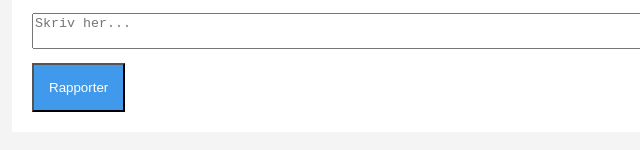
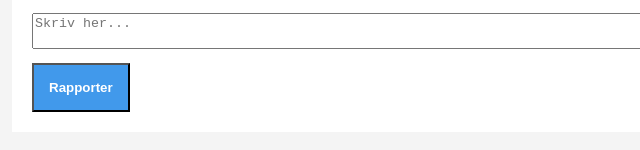
Before and after one commit to GjildePy/Eksamen, a plain HTML site: page index.html in a window 1280 px wide. Shown: the part 1024-1174 px from the top of the page, 228-868 px from the left. Drawn offline with Linux system fonts and the light colour scheme.

Commit message:
Rapporter knapp
finpussing

```diff
--- a/index.html
+++ b/index.html
@@ -54,7 +54,7 @@
             <form onsubmit="sendRapport(event)">
                 <textarea id="tekstRapport" placeholder="Skriv her..."></textarea>
                 <br>
-                <button type="submit">Rapporter</button>
+                <button type="submit"><strong>Rapporter</strong></button>
 
             </form>
 
```
